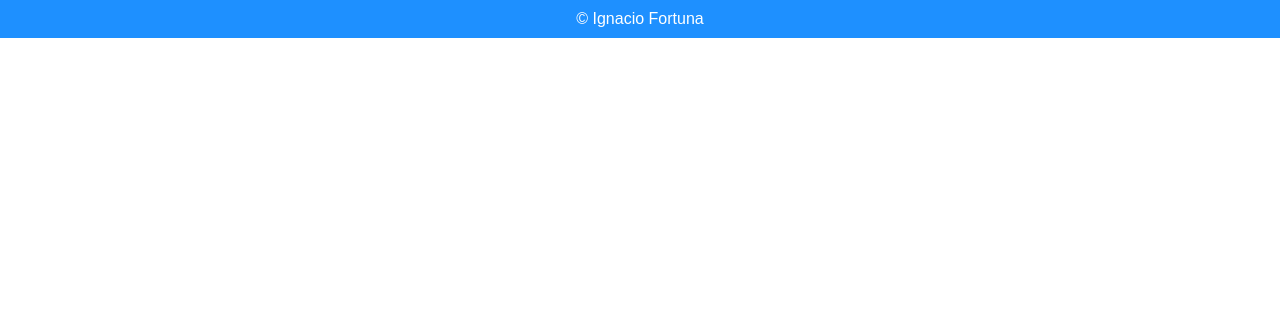
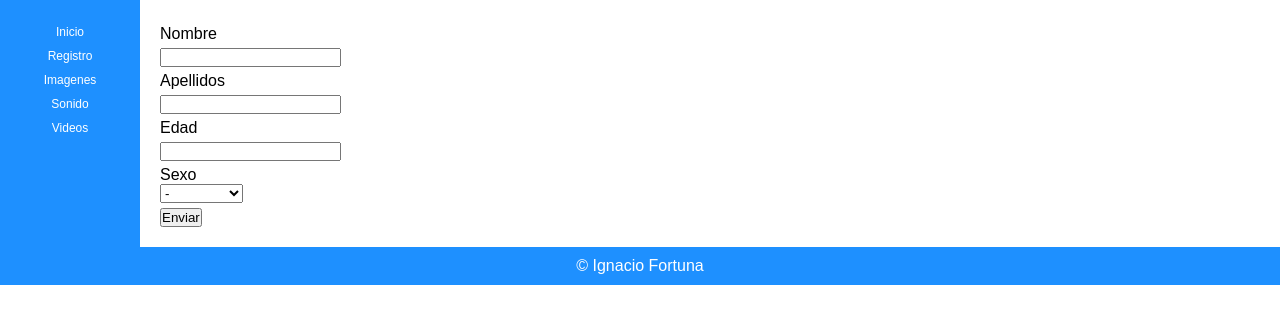
Before and after one commit to fortunaign/PaginaWeb, a PHP site: page /pagina_web in a window 1280 px wide. Shown: the part 211-535 px from the top of the page. Run offline with PHP 8.4, Linux system fonts and the light colour scheme.

Commit message:
Antes del apagon

```diff
--- a/pagina_web/css/style.css
+++ b/pagina_web/css/style.css
@@ -24,11 +24,22 @@ nav {
     -ms-flex: 1;
     padding: 20px;
     background-color: dodgerblue;
+
 }
 nav ul {
     list-style: none;
     padding: 0px;
 }
+
+nav ul li button {
+    padding: 5px;
+    width: 100px;
+    font-size: 75%;
+    border: 0px solid silver;
+    background-color: dodgerblue;
+    color: #fff;
+}
+
 article {
     -webkit-flex: 3;
     -ms-flex: 3;
@@ -53,8 +64,20 @@ article {
     width: 300px;
     height: 200px;
 }
+.forms {
+    -webkit-flex: 3;
+    -ms-flex: 3;
+    margin: 10px;
+    padding: 10px;
+}
 .form-st {
     display: block;
+}
+label {
+    margin-top: 5px;
+}
+input {
+    margin-top: 5px;
 }
 footer {
     background-color: dodgerblue;
@@ -74,4 +97,10 @@ table, th, td {
     li {
         display: inline-block;
     }
+    nav ul {
+        width: 550px;
+    }
+    nav {
+        overflow-x: scroll;
+    }
 }
--- a/pagina_web/formulario.html
+++ b/pagina_web/formulario.html
@@ -1,12 +1,12 @@
 <div class="forms">
     <form action="">
-        <label class="form-st" for="name">Nombre:</label>
+        <label class="form-st" for="name">Nombre</label>
         <input class="form-st" type="text" name="nombre" id="">
-        <label class="form-st" for="name">Apellidos:</label>
+        <label class="form-st" for="name">Apellidos</label>
         <input class="form-st" type="text" name="apellidos" id="">
-        <label class="form-st" for="name">Edad:</label>
+        <label class="form-st" for="name">Edad</label>
         <input class="form-st" type="text" name="edad" id="">
-        <label class="form-st" for="">Sexo:</label>
+        <label class="form-st" for="">Sexo</label>
         <select class="form-st" name="" id="">
             <option value="" selected>-</option>
             <option value="F">Femenino</option>
--- a/pagina_web/index.html
+++ b/pagina_web/index.php
@@ -16,6 +16,10 @@
         <h1>Programando</h1>
     </header>
     <section id="sect">
+        <?php
+            include 'nav.html';
+            include 'formulario.html';
+        ?>
 
     </section>
     <footer>
--- a/pagina_web/nav.html
+++ b/pagina_web/nav.html
@@ -1,8 +1,16 @@
 <nav>
+
     <ul>
-        <li class="btn"><a href="index.html">Inicio</a></li>
+    <!--
+        <li class="btn"><a href="index.php">Inicio</a></li>
         <li class="btn"> | <a href="formulario.html">Registro</a></li>
         <li class="btn"> | <a href="">Contactos</a></li>
         <li class="btn"> | <a href="">Tres</a></li>
+    -->
+        <li><button type="button">Inicio</button></li>
+        <li><button type="button">Registro</button></li>
+        <li><button type="button">Imagenes</button></li>
+        <li><button type="button">Sonido</button></li>
+        <li><button type="button">Videos</button></li>
     </ul>
 </nav>
```
